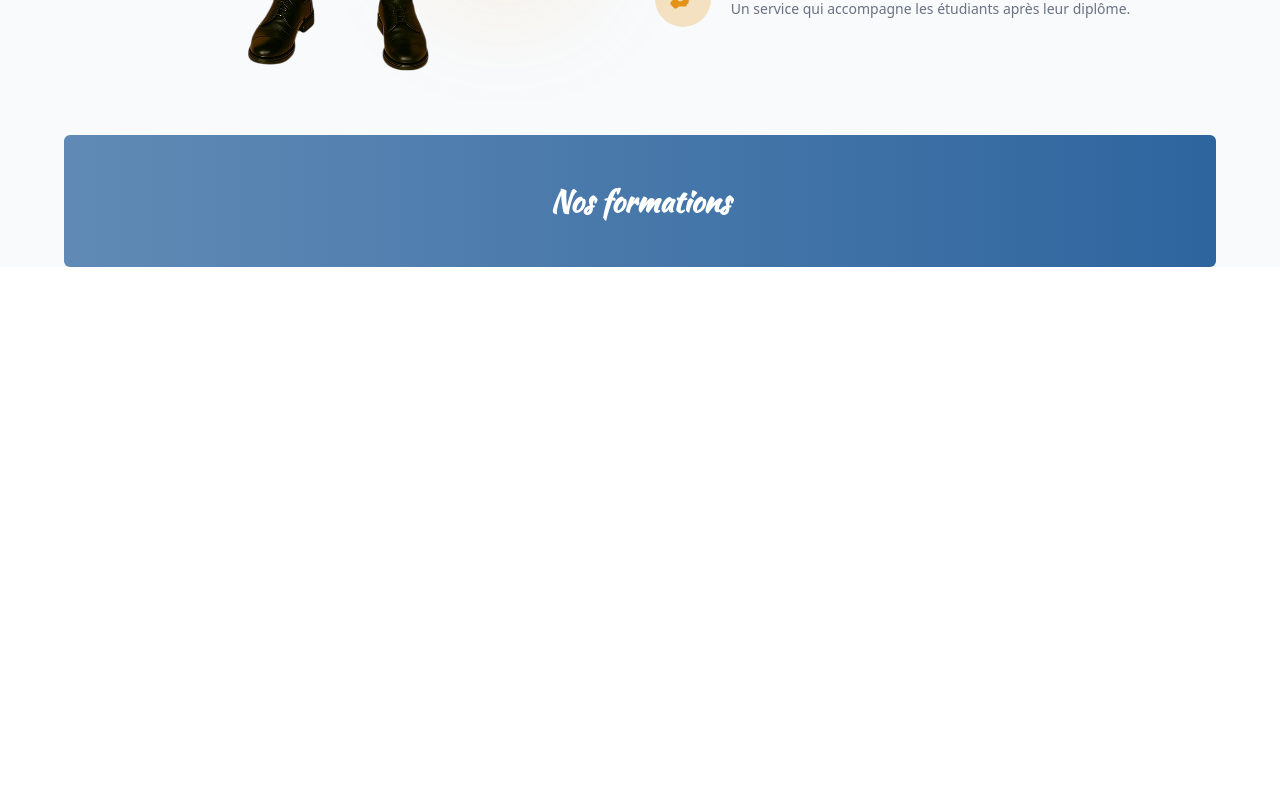
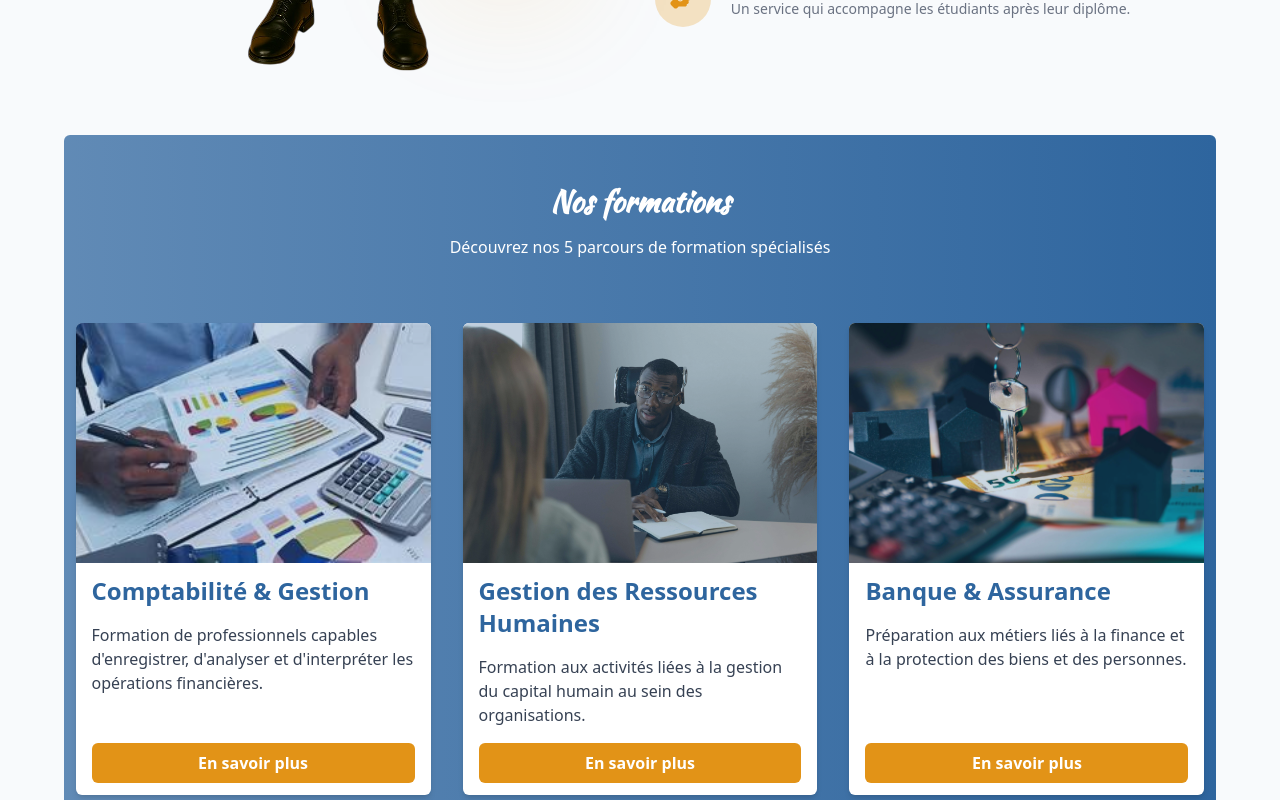
Before and after one commit to mouhounou/ESGC-DGC, a React (Vite) app: page / in a window 1280 px wide. Shown: the part 1460-2260 px from the top of the page. Before the commit the page ends 1727 px from the top, so only its background shows below. Built offline with nearby package versions, Linux system fonts and the light colour scheme.

Commit message:
gestion de la section formation

```diff
--- a/src/App.jsx
+++ b/src/App.jsx
@@ -7,13 +7,14 @@ import Formations from './component/Formations'
 
 function App() {
   return (
-    <div className='bg-slate-50'>
+    <div className=' bg-slate-50'>
       <Navbar />
       <div className='px-[5%]'>
         <Hero />
         <Why />
         <Formations/>
       </div>
+      {/* detaile de chaque formation */}
     </div>
   )
 }
--- a/src/component/Formations.jsx
+++ b/src/component/Formations.jsx
@@ -1,10 +1,79 @@
-import React from 'react'
+/* eslint-disable no-unused-vars */
 import Title from './Title'
+import { formations } from '../assets'
+import { useState, useEffect } from 'react'
 
 function Formations() {
+   const [selected, setSelected] = useState('')
+   const [detail, setDetail] = useState(null)
+   const [open, setOpen] = useState(false)
+
+   useEffect(() => {
+      const filtered = formations.find((item) => item.id === selected)
+      setDetail(filtered)
+   }, [selected])
+
    return (
-      <div className='w-full py-[3rem] bg-gradient-to-r from-first/75 to-first rounded-md flex flex-col items-center gap-4'>
-         <Title titre={'Nos formations'} styles={'text-white'}/>
+      <div id="filiere" className="w-full px-[1%] py-[3rem] bg-gradient-to-r from-first/75 to-first rounded-md flex flex-col items-center gap-4">
+         <Title titre="Nos formations" styles="text-white" />
+         <p className="text-white text-center">Découvrez nos 5 parcours de formation spécialisés</p>
+
+         <div className="w-full mt-[3rem] grid grid-cols-1 sm:grid-cols-2 md:grid-cols-3 gap-8">
+            {formations.map((item, index) => (
+               <div
+                  key={index}
+                  className="flex flex-col bg-white shadow-md rounded-md overflow-hidden h-full"
+               >
+                  <div className="relative">
+                     <img
+                        className="w-full h-[240px] object-cover"
+                        src={item.image}
+                        alt={item.titre}
+                     />
+                     <div className="absolute top-0 left-0 w-full h-full bg-first/25" />
+                  </div>
+
+                  <div className="flex flex-col flex-1 px-4 py-3">
+                     <h1 className="text-2xl font-bold text-first">{item.titre}</h1>
+                     <p className="text-gray-700 my-4 flex-1">{item.description}</p>
+                     <button
+                        onClick={() => {
+                           setSelected(item.id)
+                           setOpen(true)
+                        }}
+                        className="w-full text-center py-2 cursor-pointer hover:scale-75 bg-second rounded-md font-semibold text-white mt-auto"
+                     >
+                        En savoir plus
+                     </button>
+                  </div>
+               </div>
+            ))}
+         </div>
+
+         {/* Modale */}
+         {open && detail && (
+            <div className="fixed top-0 left-0 w-full h-screen bg-black/60 z-50 flex items-center justify-center">
+               <div className=" w-[90%] md:w-[70%] h-[90%] bg-white rounded-xl shadow-xl  p-4">
+
+                  <div className = "flex items-center justify-between">
+                     <span></span>
+                     <button
+                        onClick={() => setOpen(false)}
+                        className=" text-gray-600 hover:text-black cursor-pointer hover:scale-75 transition-all from-neutral-200 font-bold text-xl"
+                     >
+                        ✕
+                     </button>
+                  </div>
+
+                  <div className='w-full h-full overflow-y-auto pt-[1rem] flex flex-col gap-3'>
+                     <img className='w-full h-[300px] rounded-md object-cover' src={detail.image} alt="" />
+                     <h1 className="text-3xl font-bold text-first">{detail.titre}</h1>
+                     <p className="text-gray-700">{detail.description}</p>
+
+                  </div>
+               </div>
+            </div>
+         )}
       </div>
    )
 }
--- a/src/component/Navbar.jsx
+++ b/src/component/Navbar.jsx
@@ -30,7 +30,7 @@ function Navbar() {
     <header
       className={`${
         change ? 'fixed' : 'scroll'
-      } px-[5%] py-2 text-white font-semibold bg-slate-50 -top-1 w-full z-50 transition-colors duration-300`}
+      } px-[5%] py-2 text-white bg-slate-50 font-semibold -top-1 w-full z-40 transition-colors duration-300`}
     >
       <div className="flex items-center justify-between text-gray-700">
         <a href="#home">
```
